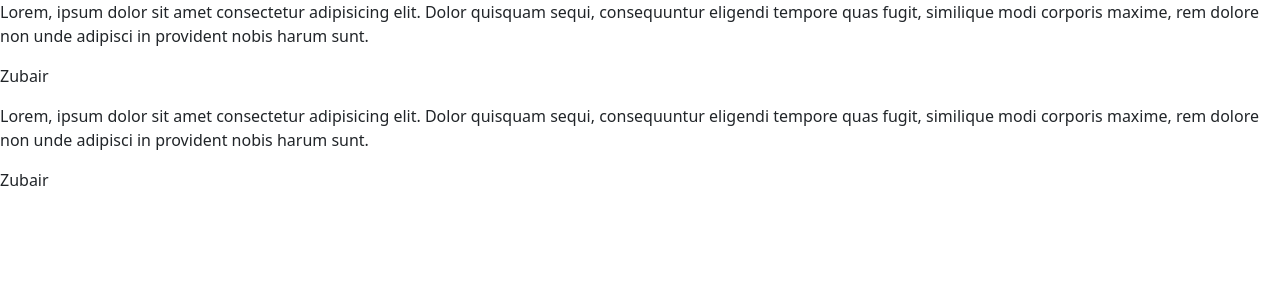
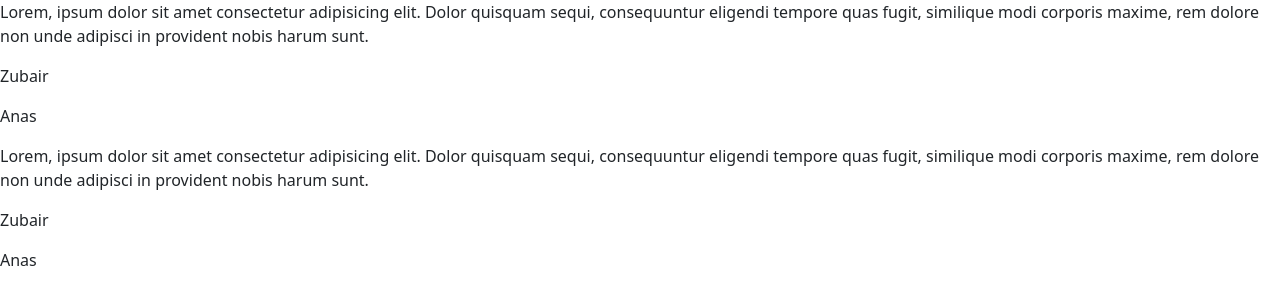
Before and after one commit to zubayr-ahmad/dbsProjectOfficingEdge, an Angular app in the folder angApp/: page /loginForm in a window 1280 px wide. Shown: the top 304 px of the page. Built offline with nearby package versions, Linux system fonts and the light colour scheme.

Commit message:
HELOO anas

```diff
--- a/angApp/src/app/login-system/login-form/login-form.component.html
+++ b/angApp/src/app/login-system/login-form/login-form.component.html
@@ -1,6 +1,6 @@
 <p>Lorem, ipsum dolor sit amet consectetur adipisicing elit. Dolor quisquam sequi, consequuntur eligendi tempore quas fugit, similique modi corporis maxime, rem dolore non unde adipisci in provident nobis harum sunt.</p>
 <p>Zubair</p>
-
+<p>Anas</p>
 
 <!-- <h1 class="mainheading">Welcome to OfficingEdge</h1>
 <form [formGroup]="login_form" (ngSubmit)="[postData(login_form)]">
```
